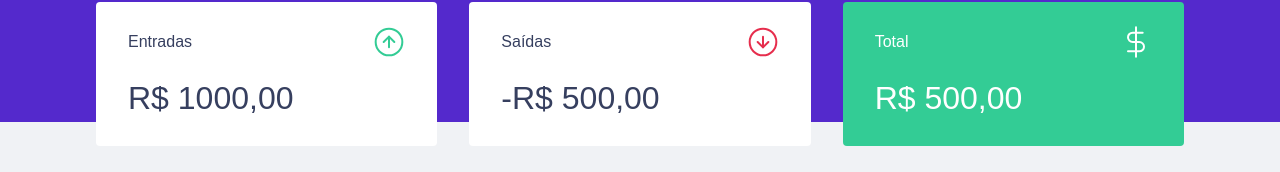
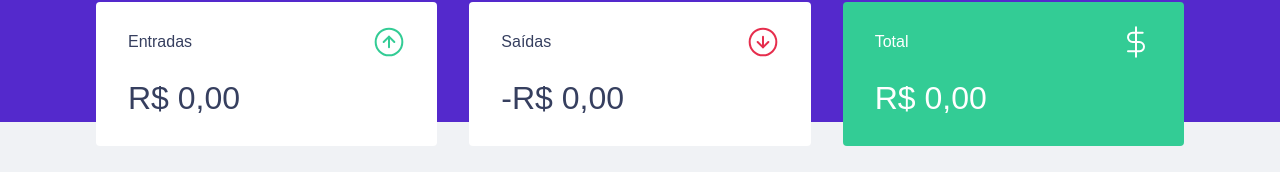
Before and after one commit to luisbarufi/dtmoney, a React (Create React App) app: page / in a window 1280 px wide. Shown: the part 150-322 px from the top of the page. Built offline with nearby package versions, Linux system fonts and the light colour scheme; no server answers; the HTML template or start-up script is replaced by a standard one; what miragejs would draw is missing.

Commit message:
calculating summary

```diff
--- a/src/components/Summary/index.tsx
+++ b/src/components/Summary/index.tsx
@@ -9,7 +9,21 @@
 export function Summary() {
   const { transactions } = useContext(TrasactionsContext);
 
-  console.log(transactions)
+  const summary = transactions.reduce((acc, transaction) => {
+    if (transaction.type === 'deposit') {
+      acc.deposits += transaction.amount;
+      acc.total += transaction.amount;
+    } else {
+      acc.withdraws += transaction.amount;
+      acc.total -= transaction.amount;
+    }
+
+    return acc;
+  }, {
+    deposits: 0,
+    withdraws: 0,
+    total: 0
+  })
 
   return(
     <Container>
@@ -18,7 +32,12 @@
           <p>Entradas</p>
           <img src={incomeImg} alt="Entradas" />
         </header>
-        <strong>R$ 1000,00</strong>
+        <strong>
+          {new Intl.NumberFormat('pt-BR', {
+            style: 'currency',
+            currency: 'BRL'
+          }).format(summary.deposits)}
+        </strong>
       </div>
 
       <div>
@@ -26,7 +45,12 @@
           <p>Saídas</p>
           <img src={outcomeImg} alt="Saídas" />
         </header>
-        <strong>-R$ 500,00</strong>
+        <strong>-
+          {new Intl.NumberFormat('pt-BR', {
+            style: 'currency',
+            currency: 'BRL'
+          }).format(summary.withdraws)}
+        </strong>
       </div>
 
       <div className="highlight-background">
@@ -34,7 +58,12 @@
           <p>Total</p>
           <img src={totalImg} alt="Total" />
         </header>
-        <strong>R$ 500,00</strong>
+        <strong>
+          {new Intl.NumberFormat('pt-BR', {
+            style: 'currency',
+            currency: 'BRL'
+          }).format(summary.total)}
+        </strong>
       </div>
     </Container>
   );
--- a/src/index.tsx
+++ b/src/index.tsx
@@ -21,7 +21,7 @@
       },
       {
         id: 2,
-        title: 'Alugue',
+        title: 'Aluguel',
         type: 'withdraw',
         category: 'Casa',
         amount: 1100,
```
